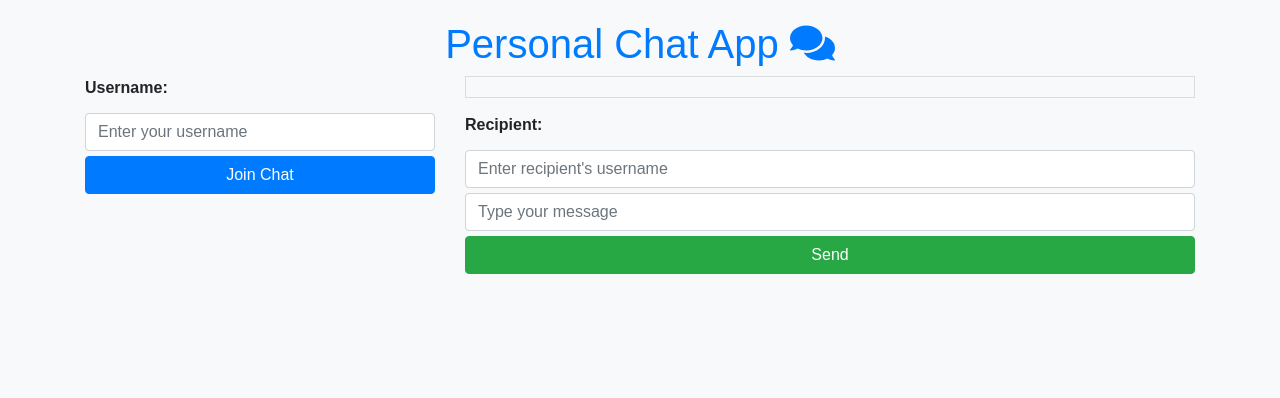
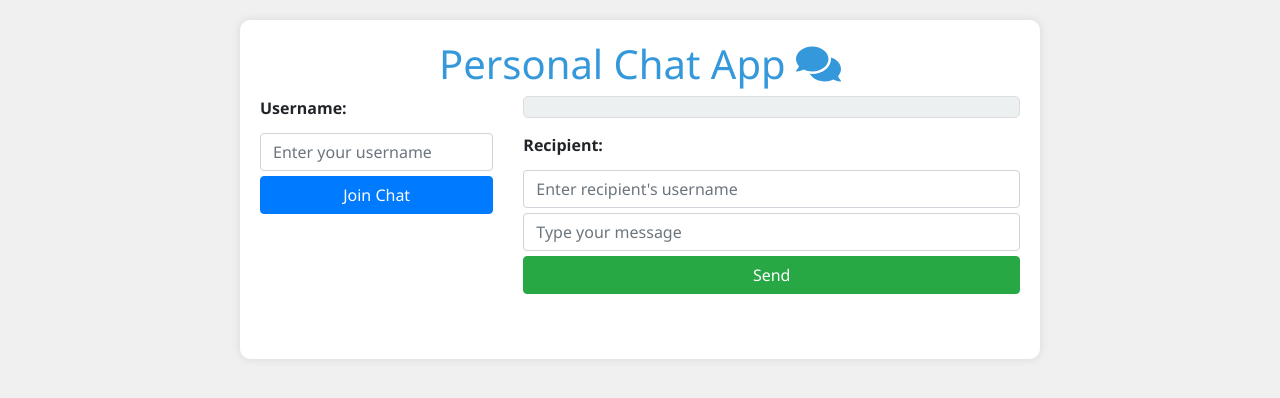
Before and after one commit to nikamaish/PG_Websocket, a website: page public/index.html in a window 1280 px wide. Drawn offline with nearby package versions, Linux system fonts and the light colour scheme.

Commit message:
advance bootstrap

```diff
--- a/public/index.html
+++ b/public/index.html
@@ -14,14 +14,23 @@
 
   <style>
     body {
-      font-family: 'Arial', sans-serif;
-      background-color: #f8f9fa;
+      font-family: 'Segoe UI', Tahoma, Geneva, Verdana, sans-serif;
+      background-color: #f0f0f0;
       margin: 20px;
     }
 
     h1 {
       text-align: center;
-      color: #007bff;
+      color: #3498db;
+    }
+
+    .container {
+      max-width: 800px;
+      margin: auto;
+      background-color: #fff;
+      padding: 20px;
+      border-radius: 10px;
+      box-shadow: 0 0 10px rgba(0, 0, 0, 0.1);
     }
 
     div {
@@ -37,12 +46,20 @@
       margin-top: 5px;
       width: 100%;
       box-sizing: border-box;
+      padding: 10px;
+      border: 1px solid #ddd;
+      border-radius: 5px;
     }
 
     button {
-      background-color: #007bff;
+      background-color: #3498db;
       color: white;
       cursor: pointer;
+      transition: background-color 0.3s ease;
+    }
+
+    button:hover {
+      background-color: #2980b9;
     }
 
     #messages {
@@ -50,11 +67,15 @@
       padding: 10px;
       max-height: 300px;
       overflow-y: auto;
-      background-color: white;
+      background-color: #ecf0f1;
+      border-radius: 5px;
     }
 
     p {
       margin: 5px 0;
+      background-color: #d1d8e0;
+      padding: 8px;
+      border-radius: 5px;
     }
   </style>
 </head>
@@ -71,7 +92,7 @@
       </div>
 
       <div class="col-md-8">
-        <div id="messages" class="bg-light"></div>
+        <div id="messages"></div>
         <div>
           <label for="recipient">Recipient:</label>
           <input type="text" id="recipient" class="form-control" placeholder="Enter recipient's username">
```
